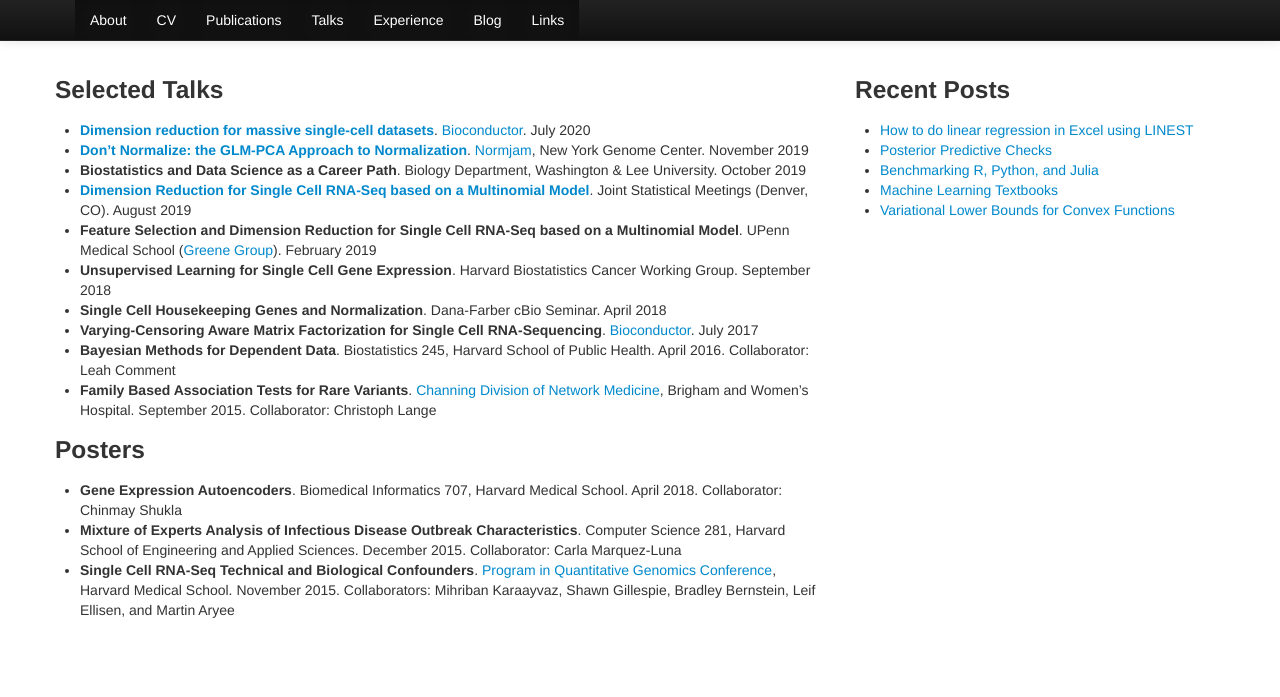
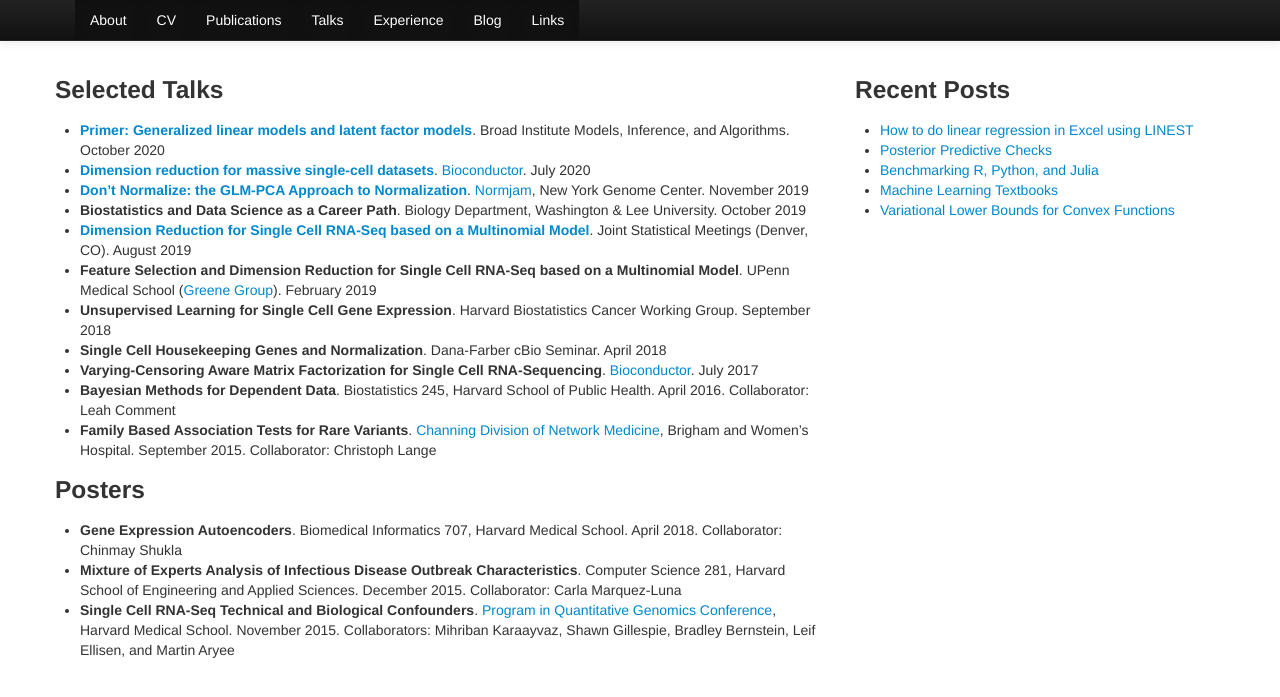
Before and after one commit to willtownes/willtownes.github.io, a Jekyll site: the page built from talks/index.md, in a window 1280 px wide. Shown: the top 697 px of the page. Built offline with Jekyll 4.4.1, drawn with Linux system fonts in a browser that asks for light colours; nearby versions of some CDN libraries.

Commit message:
updated with broad mia talk

```diff
--- a/talks/index.md
+++ b/talks/index.md
@@ -5,6 +5,7 @@ layout: default
 
 ### Selected Talks
 
+* [**Primer: Generalized linear models and latent factor models**](https://www.broadinstitute.org/talks/primer-generalized-linear-models-and-latent-factor-models). Broad Institute Models, Inference, and Algorithms. October 2020
 * [**Dimension reduction for massive single-cell datasets**](https://doi.org/10.7490/f1000research.1118084.1). [Bioconductor](https://bioc2020.bioconductor.org/index). July 2020
 * [**Don't Normalize: the GLM-PCA Approach to Normalization**](https://speakerdeck.com/willtownes/dont-normalize-the-glm-pca-approach-to-normalization). [Normjam](https://normjam.github.io/), New York Genome Center. November 2019
 * **Biostatistics and Data Science as a Career Path**. Biology Department, Washington & Lee University. October 2019
```
Also changed, not shown: 2 other files.
